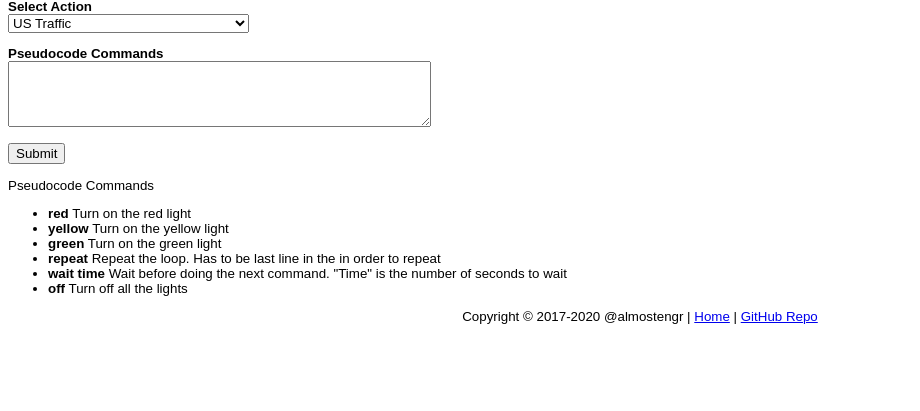
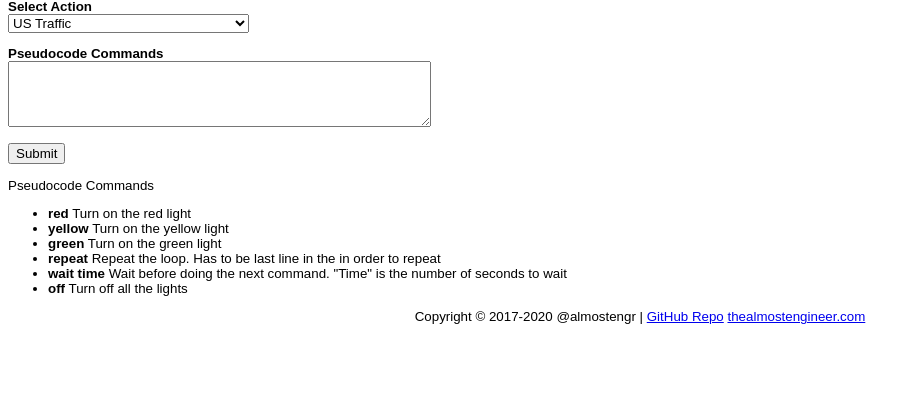
Before and after one commit to almostengr/trafficpi, a PHP site: page / in a window 1280 px wide. Shown: the part 68-479 px from the top of the page, without its empty margins (0-920 px from the left). Run offline with PHP 8.4, Linux system fonts and the light colour scheme; data that the repository does not hold is empty.

Commit message:
Updated footer links

```diff
--- a/web/index.php
+++ b/web/index.php
@@ -130,8 +130,8 @@ if ($_SERVER['REQUEST_METHOD'] == 'POST') {
 <!-- FOOTER -- FOOTER -- FOOTER -->
 <p style="text-align: center;">
 Copyright &copy; 2017-<?php echo date("Y"); ?> @almostengr |
-<a href="index.php">Home</a> |
 <a href="https://github.com/almostengr/raspitraffic-stem" target="_blank">GitHub Repo</a>
+<a href="https://thealmostengineer.com" target="_blank">thealmostengineer.com</a>
 </p>
 
 </body>
```
